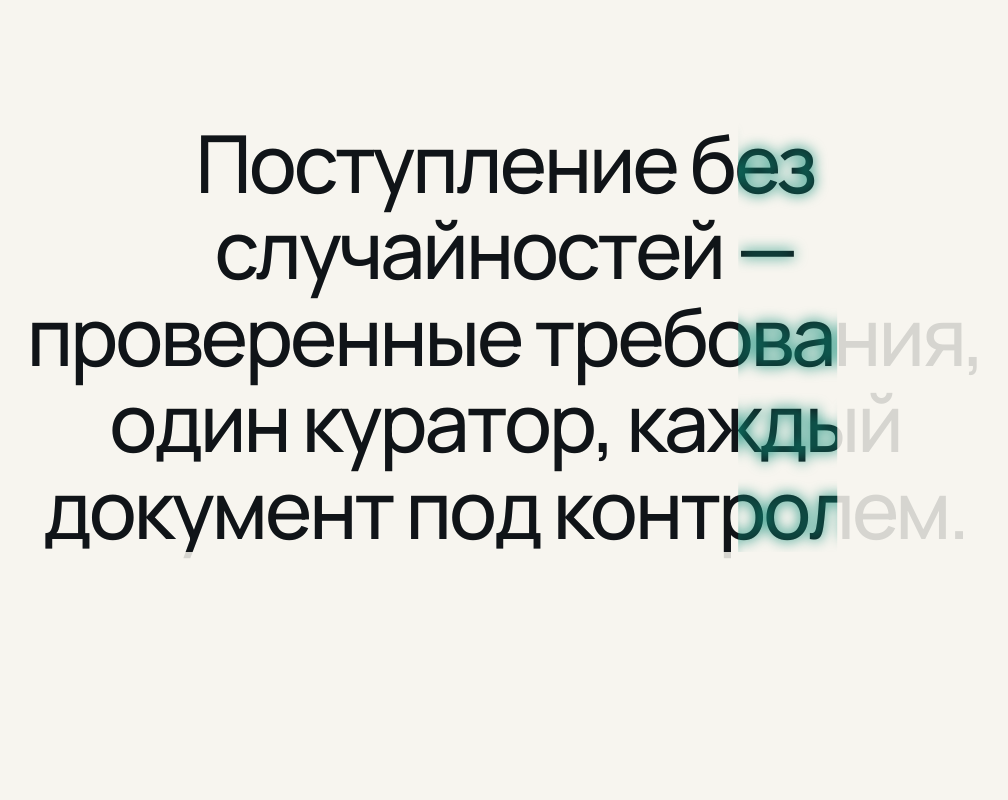
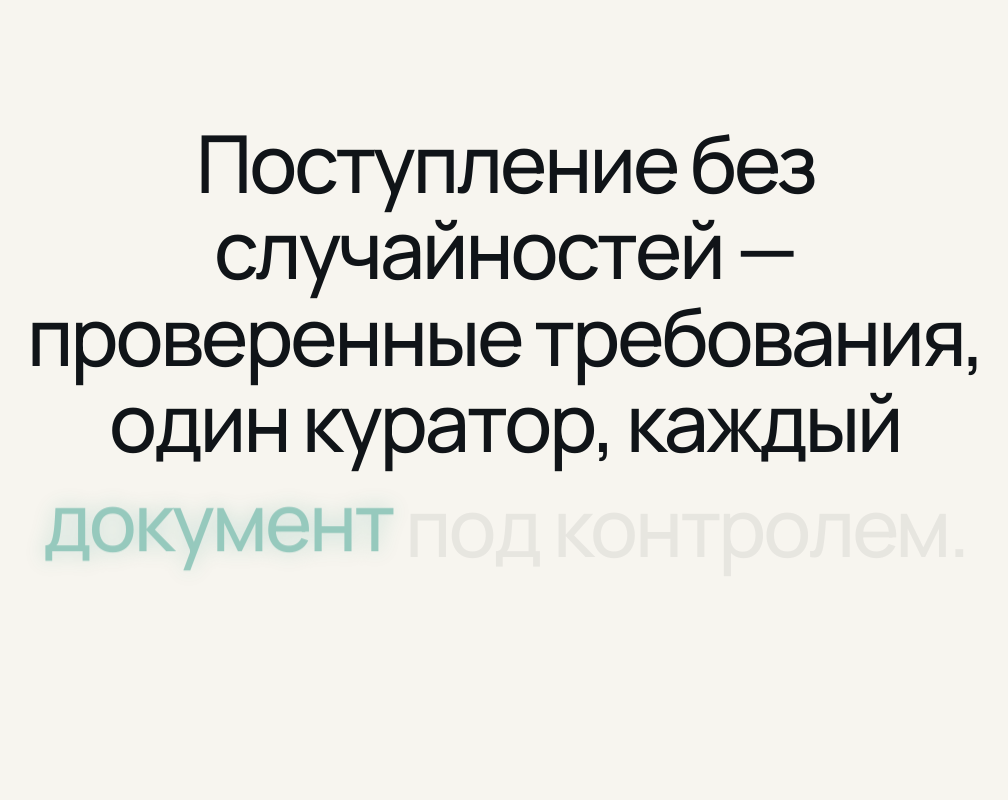
Before and after one commit to McQueeeeeen/nexora, a Next.js app: page / in a window 1280 px wide. Shown: the part 2700-3500 px from the top of the page, without its empty margins (135-1143 px from the left). Built offline with nearby package versions, Linux system fonts and the light colour scheme.

Commit message:
statement word-by-word rise with glow frontier, footer motto

```diff
--- a/components/Contact.tsx
+++ b/components/Contact.tsx
@@ -93,6 +93,7 @@ export default function Contact() {
             <div className="grid grid-cols-1 gap-10 lg:grid-cols-2 lg:gap-16">
               <div>
                 <div className="text-2xl font-bold">NEXORA<span style={{ color: YB }}>.</span></div>
+                <p className="mt-3 font-mono text-xs uppercase tracking-[2px] text-white/50">Study abroad. Start here.</p>
                 <p className="mt-4 max-w-sm text-sm leading-relaxed text-white/60">Помогаем поступить в университеты Австрии и Венгрии: аудит, гранты, документы и ВНЖ под ключ.</p>
                 <nav className="mt-6 flex flex-wrap gap-x-8 gap-y-3 text-xl font-medium text-white/80">
                   <a href={`${pre}#services`} className="hover-underline transition hover:text-white">Программы</a>
--- a/components/Statement.tsx
+++ b/components/Statement.tsx
@@ -1,15 +1,16 @@
 "use client";
-import { useEffect, useRef, useState } from "react";
+import { Fragment, useEffect, useRef, useState } from "react";
 import { onRafScroll } from "./ui";
 
 const TEXT = "Поступление без случайностей — проверенные требования, один куратор, каждый документ под контролем.";
 
-// Стейтмент как у эталона: заливка тянется за скроллом сплошной волной —
-// три слоя одного текста (тусклый + чернила с клипом + размытое свечение
-// узкой полосой у фронта). Без дискретных переключений по словам.
+// Стейтмент: слова появляются одно за другим по мере скролла —
+// каждое всплывает снизу, наливается цветом, фронт подсвечен свечением.
 export default function Statement() {
   const ref = useRef<HTMLElement>(null);
   const [p, setP] = useState(0);
+  const words = TEXT.split(" ");
+  const n = words.length;
 
   useEffect(() => {
     if (window.matchMedia("(prefers-reduced-motion: reduce)").matches) { setP(1); return; }
@@ -17,31 +18,41 @@ export default function Statement() {
       if (!ref.current) return;
       const r = ref.current.getBoundingClientRect();
       const vh = window.innerHeight;
-      // Заливка идёт весь проход секции: старт — низ секции коснулся низа
-      // экрана, финиш — секция почти ушла вверх. Анимацию видно, пока скроллишь.
-      const start = vh * 0.95;
-      const total = start + r.height * 0.45;
+      // Медленно и поздно: старт, когда секция вошла на четверть,
+      // финиш — когда почти ушла вверх. Волну видно весь проход.
+      const start = vh * 0.85;
+      const total = start + r.height * 0.5;
       setP(Math.max(0, Math.min(1, (start - r.top) / total)));
     });
   }, []);
 
-  const edge = (1 - p) * 100; // правый край заливки, %
-  const bandL = Math.max(0, (p - 0.09) * 100); // светящаяся полоса тянется следом
-
-  const h2 = "max-w-[1100px] text-balance text-center text-[min(3.25em,9.7vw)] font-normal leading-[1.08] tracking-[-0.02em] lg:text-[80px] lg:tracking-[-3px]";
-
   return (
     <section ref={ref} className="relative w-full overflow-hidden py-[160px] lg:py-[260px]">
       <div className="mx-auto flex max-w-[1408px] flex-col items-center px-6 lg:px-12">
-        <div className="relative max-w-[1100px]">
-          <h2 className={h2} style={{ color: "rgba(16,20,24,0.14)" }}>{TEXT}</h2>
-          <h2 aria-hidden className={`${h2} absolute inset-0`} style={{ color: "var(--ink)", clipPath: `inset(0 ${edge.toFixed(2)}% 0 0)`, willChange: "clip-path" }}>{TEXT}</h2>
-          <h2 aria-hidden className={`${h2} absolute inset-0`} style={{
-            color: "var(--brand)", filter: "blur(7px)",
-            clipPath: `inset(0 ${edge.toFixed(2)}% 0 ${bandL.toFixed(2)}%)`,
-            opacity: p <= 0 || p >= 1 ? 0 : 1, willChange: "clip-path",
-          }}>{TEXT}</h2>
-        </div>
+        <h2 className="max-w-[1100px] text-balance text-center text-[min(3.25em,9.7vw)] font-normal leading-[1.08] tracking-[-0.02em] lg:text-[80px] lg:tracking-[-3px]">
+          {words.map((w, i) => {
+            const local = Math.max(0, Math.min(1, p * n - i));
+            const live = local > 0 && local < 1;
+            return (
+              <Fragment key={i}>
+                <span
+                  className="inline-block"
+                  style={{
+                    whiteSpace: "nowrap",
+                    opacity: 0.13 + local * 0.87,
+                    color: local >= 1 ? "var(--ink)" : local > 0 ? "var(--brand)" : "rgba(16,20,24,0.5)",
+                    transform: `translateY(${((1 - local) * 18).toFixed(1)}px)`,
+                    textShadow: live ? "0 0 22px rgba(11,138,118,0.55)" : "none",
+                    willChange: "opacity,transform,color",
+                  }}
+                >
+                  {w}
+                </span>
+                {i < n - 1 ? " " : ""}
+              </Fragment>
+            );
+          })}
+        </h2>
       </div>
     </section>
   );
```
